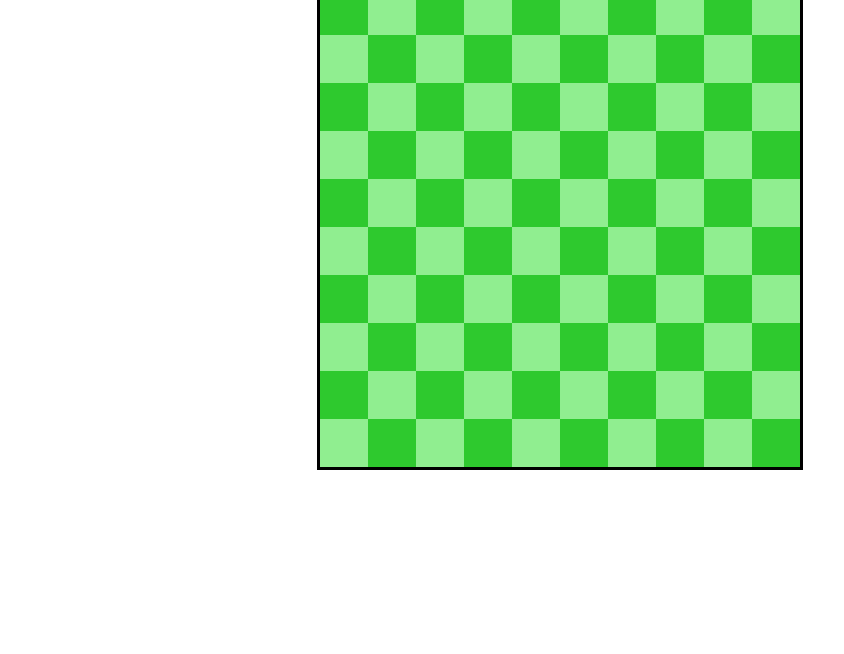
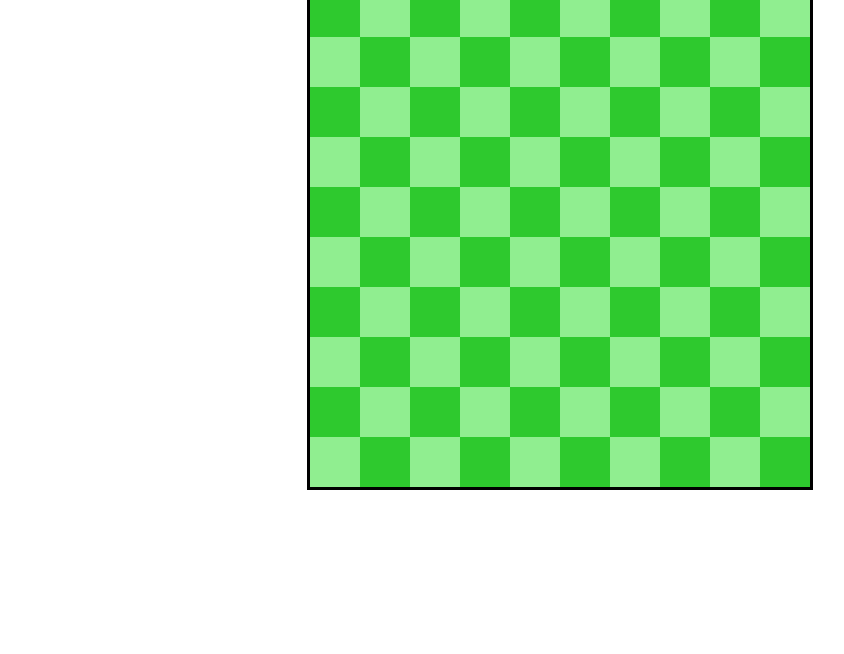
Before and after one commit to profounddark/minesweeper, a plain HTML site: page index.html in a window 1280 px wide. Shown: the part 146-800 px from the top of the page, without its empty margins (80-924 px from the left). Drawn offline with Linux system fonts and the light colour scheme.

Commit message:
More tweaks.

```diff
--- a/css/main.css
+++ b/css/main.css
@@ -63,23 +63,40 @@ body
     margin: 0 auto; padding: 0;
     display: grid;
     border: solid;
-    width: 30rem;
 
+    height: 300px;
+    width: 300px;
 
+    font-family: Impact, Charcoal, sans-serif;
+}
+
+@media screen and (min-width: 500px)
+{
+    .gameboard
+    {
+        height: 400px; width: 400px;
+    }
+
+}
+
+@media screen and (min-width: 600px)
+{
+    .gameboard
+    {
+        height: 500px; width: 500px;
+    }
 }
 
 
 .tile
 {
-    font-size: 2rem;
-    font-family: Impact, Charcoal, sans-serif;
+    font-size: inherit;
+
     text-align: center;
     margin: 0; padding: 0;
 
     cursor: pointer;
     user-select: none;
-
-    height: 3rem; width: 3rem;
 
     background-color:rgb(46, 201, 46);
 }
--- a/js/minesweeper.js
+++ b/js/minesweeper.js
@@ -23,7 +23,7 @@ class Minesweeper
         this.winScreen = document.querySelector('#win-screen');
 
         this.initializeGameState();
-        console.log(this.gameState);
+
 
     }
 
@@ -77,7 +77,7 @@ class Minesweeper
             if (!this.isBomb(bombX, bombY))
             {
                 this.gameState[bombX][bombY].bomb = true;
-                console.log("Adding bomb to " + bombX + ", " + bombY);
+
                 bombLoop++;
             }
         }
@@ -188,6 +188,7 @@ class Minesweeper
     revealBomb(tileX, tileY)
     {
         let targetTile = this.gameState[tileX][tileY].tile;
+        targetTile.innerHTML = "";
         targetTile.setAttribute("class", "tile bomb");
     }
 
@@ -212,6 +213,7 @@ class Minesweeper
         while (cascadeArray.length > 0)
         {
             let currentXY = cascadeArray[0];
+            console.log(cascadeArray.length);
 
             // reveal the cell
             let bombCount = this.numberAdjacentBombs(currentXY.x, currentXY.y);
@@ -229,7 +231,7 @@ class Minesweeper
                 {
                     for (let row = bounds.rowStart; row <= bounds.rowEnd; row++)
                     {
-                        if (this.gameState[col][row].revealed == false)
+                        if ((this.gameState[col][row].revealed == false))
                         {
                             cascadeArray.push({x: col, y: row});
                         }
@@ -326,7 +328,7 @@ class Minesweeper
             this.bombCount--;
             this.updateMineCounter(this.bombCount);
         }
-        console.log("flagged " + tileX + ", " + tileY);
+
     }
 
     setUpTileListeners()
@@ -361,7 +363,7 @@ class Minesweeper
 
 document.addEventListener("DOMContentLoaded", function(event)
     {
-        currentGame = new Minesweeper(10,10,10);
+        currentGame = new Minesweeper(10,10,15);
         currentGame.setupGameBoard();
 
     }
```
